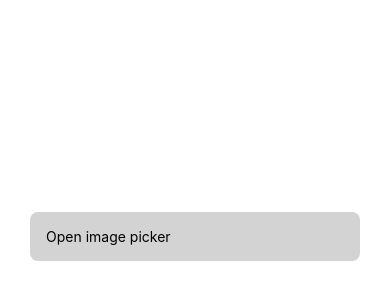
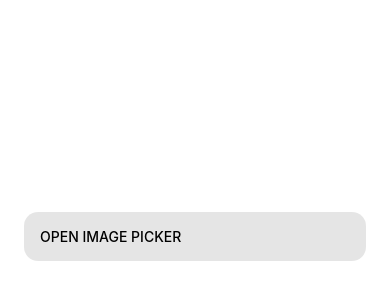
Before and after one commit to pedroflp/react-native-camera-module, a React Native app: screen / in a window 390 px wide. Shown: the part 186-486 px from the top of the page. Built offline with nearby package versions, Linux system fonts and the light colour scheme.

Commit message:
feat: view picker image

```diff
--- a/package.json
+++ b/package.json
@@ -11,7 +11,8 @@
   },
   "dependencies": {
     "react": "18.2.0",
-    "react-native": "0.72.4"
+    "react-native": "0.72.4",
+    "styled-components": "^6.0.8"
   },
   "devDependencies": {
     "@babel/core": "^7.20.0",
--- a/src/App.tsx
+++ b/src/App.tsx
@@ -1,37 +1,37 @@
-import {StyleSheet, Text, TouchableOpacity, View} from 'react-native';
-import React from 'react';
+import React, {useState} from 'react';
 
 import WeCamera from './module/WeCamera';
 
+import {Button, ButtonText, Container, ImageView} from './styles';
+
 export default function App() {
+  const [selectedImageUri, setSelectedImageUri] = useState<string>();
   const handleOpenImagePicker = async () => {
     try {
-      await WeCamera.openImagePicker();
+      const reponse = await WeCamera.openImagePicker();
+      setSelectedImageUri(reponse);
     } catch (err) {
       console.log(err);
     }
   };
 
+  const handleRemoveImage = async () => {
+    setSelectedImageUri(undefined);
+  };
+
   return (
-    <View style={styles.container}>
-      <TouchableOpacity style={styles.button} onPress={handleOpenImagePicker}>
-        <Text>Open image picker</Text>
-      </TouchableOpacity>
-    </View>
+    <Container>
+      <Button onPress={handleOpenImagePicker}>
+        <ButtonText>Open image picker</ButtonText>
+      </Button>
+      {selectedImageUri && (
+        <>
+          <Button onPress={handleRemoveImage}>
+            <ButtonText>Remove Image</ButtonText>
+          </Button>
+          <ImageView source={{uri: selectedImageUri}} />
+        </>
+      )}
+    </Container>
   );
 }
-
-const styles = StyleSheet.create({
-  container: {
-    padding: 30,
-    justifyContent: 'center',
-    alignContent: 'center',
-    height: '100%',
-    width: '100%',
-  },
-  button: {
-    padding: 16,
-    borderRadius: 8,
-    backgroundColor: 'lightgrey',
-  },
-});
--- a/src/module/WeCamera/types.ts
+++ b/src/module/WeCamera/types.ts
@@ -1,3 +1,3 @@
 export type WeCameraProps = {
-  openImagePicker: () => Promise<void>;
+  openImagePicker: () => Promise<string>;
 };
--- /dev/null
+++ b/src/styles.ts
@@ -0,0 +1,27 @@
+import styled from 'styled-components/native';
+
+export const Container = styled.View`
+  justify-content: center;
+  align-content: center;
+  padding: 24px;
+  height: 100%;
+  width: 100%;
+  gap: 28px;
+`;
+
+export const Button = styled.TouchableOpacity`
+  background-color: rgba(0, 0, 0, 0.1);
+  border-radius: 14px;
+  padding: 16px;
+`;
+
+export const ButtonText = styled.Text`
+  text-transform: uppercase;
+  font-weight: 500;
+`;
+
+export const ImageView = styled.Image`
+  border-radius: 14px;
+  aspect-ratio: 1;
+  width: 100%;
+`;
```
Also changed, not shown: 3 other files (tests, documents, lock files or other folders).
